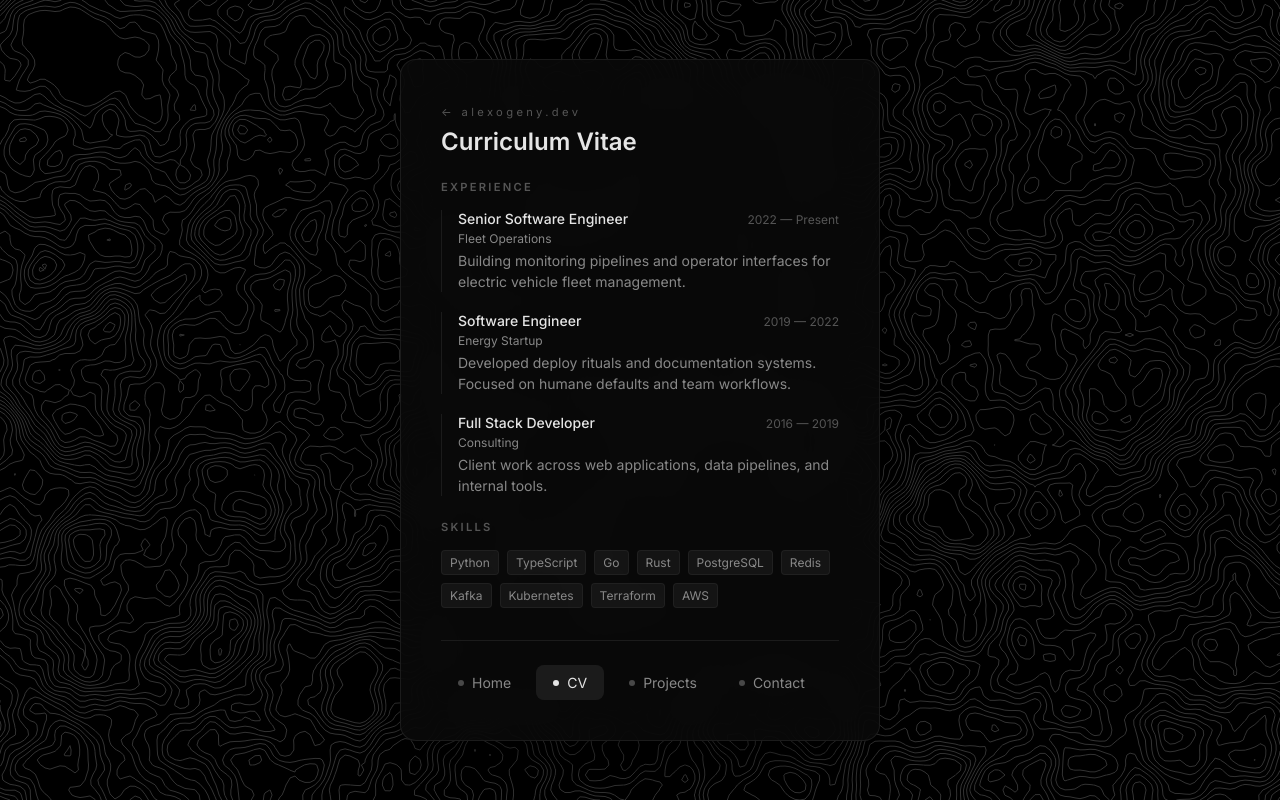
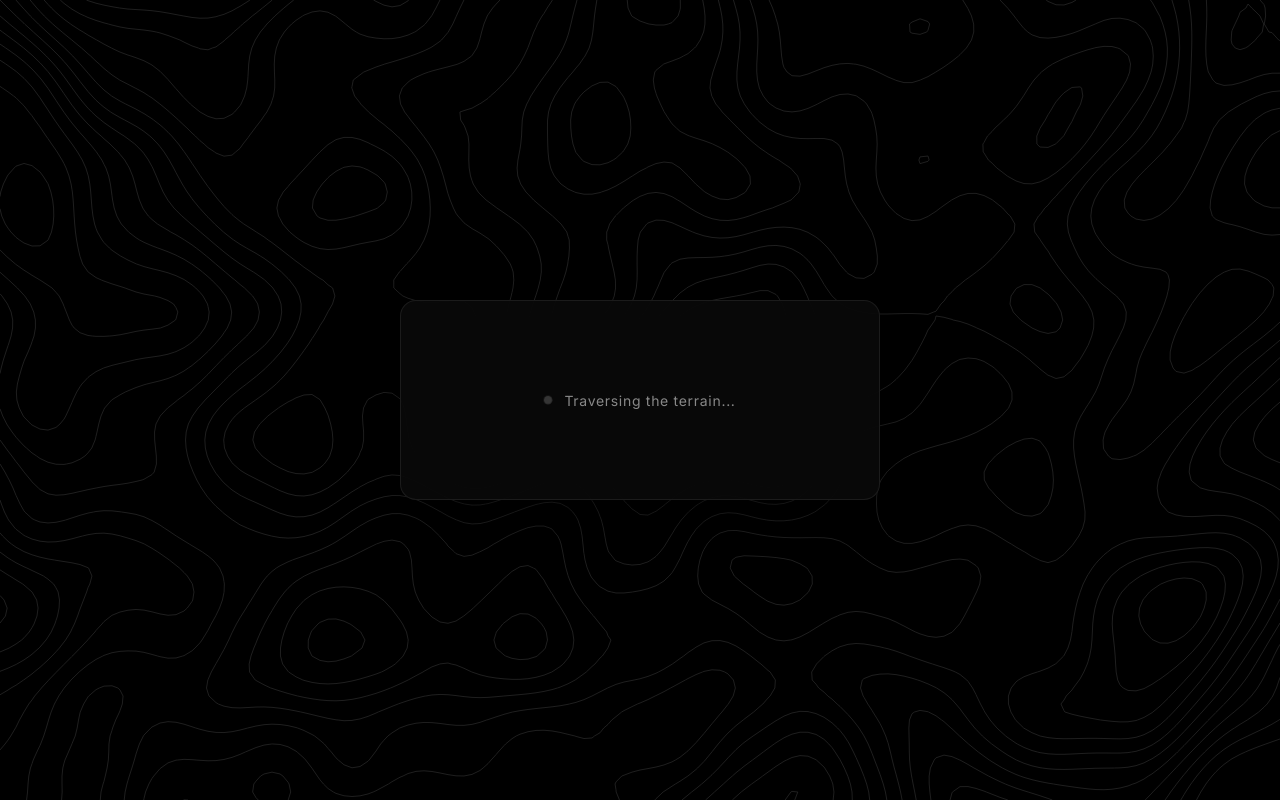
Before and after one commit to alexogeny/alexogeny.dev, a Svelte app: page / in a window 1280 px wide. Both pictures are taken after a click on the button "CV". Built offline with nearby package versions, Linux system fonts and the light colour scheme.

Commit message:
Add trail navigation with animated topography scrolling
Navigation now animates the topographical background over 3 seconds
when moving between pages, simulating walking along a trail. Sub-pages
only show a back button instead of full navigation. Made contours less
dense for a cleaner look.

```diff
--- a/src/App.svelte
+++ b/src/App.svelte
@@ -1,6 +1,4 @@
 <script>
-  import { onMount } from 'svelte';
-  import { fly } from 'svelte/transition';
   import TopoBackground from './TopoBackground.svelte';
   import Home from './pages/Home.svelte';
   import CV from './pages/CV.svelte';
@@ -9,59 +7,95 @@
 
   const pages = ['home', 'cv', 'projects', 'contact'];
   let currentPage = 'home';
-  let transitionDirection = { x: 100, y: 0 };
+  let isNavigating = false;
+
+  // Map coordinates for each page location on the topography
+  const pageCoords = {
+    home: { x: 0, y: 0 },
+    cv: { x: 800, y: 400 },
+    projects: { x: -600, y: 700 },
+    contact: { x: 400, y: -500 }
+  };
+
+  let offsetX = 0;
+  let offsetY = 0;
+
+  // Easing function for smooth animation
+  function easeInOutCubic(t) {
+    return t < 0.5 ? 4 * t * t * t : 1 - Math.pow(-2 * t + 2, 3) / 2;
+  }
+
+  function animateToPage(targetPage, duration = 3000) {
+    const startX = offsetX;
+    const startY = offsetY;
+    const endX = pageCoords[targetPage].x;
+    const endY = pageCoords[targetPage].y;
+    const startTime = performance.now();
+
+    isNavigating = true;
+
+    function step(currentTime) {
+      const elapsed = currentTime - startTime;
+      const progress = Math.min(elapsed / duration, 1);
+      const eased = easeInOutCubic(progress);
+
+      offsetX = startX + (endX - startX) * eased;
+      offsetY = startY + (endY - startY) * eased;
+
+      if (progress < 1) {
+        requestAnimationFrame(step);
+      } else {
+        isNavigating = false;
+        currentPage = targetPage;
+      }
+    }
+
+    requestAnimationFrame(step);
+  }
 
   function navigate(page) {
-    const fromIdx = pages.indexOf(currentPage);
-    const toIdx = pages.indexOf(page);
-
-    // Randomize direction based on navigation
-    const directions = [
-      { x: 100, y: 0 },   // from right
-      { x: -100, y: 0 },  // from left
-      { x: 0, y: 100 },   // from bottom
-      { x: 0, y: -100 }   // from top
-    ];
-
-    if (toIdx > fromIdx) {
-      // Forward: right or bottom
-      transitionDirection = Math.random() > 0.5 ? directions[0] : directions[2];
-    } else {
-      // Back: left or top
-      transitionDirection = Math.random() > 0.5 ? directions[1] : directions[3];
-    }
-
-    currentPage = page;
+    if (isNavigating || page === currentPage) return;
+    animateToPage(page);
   }
 
   const components = { home: Home, cv: CV, projects: Projects, contact: Contact };
 </script>
 
-<TopoBackground />
+<TopoBackground {offsetX} {offsetY} />
 
 <main>
-  {#key currentPage}
-    <div
-      class="panel"
-      in:fly={{ x: transitionDirection.x, y: transitionDirection.y, duration: 250, delay: 50 }}
-      out:fly={{ x: -transitionDirection.x, y: -transitionDirection.y, duration: 200 }}
-    >
+  <div class="panel" class:navigating={isNavigating}>
+    {#if !isNavigating}
       <svelte:component this={components[currentPage]} {navigate} />
 
       <nav class="trail-nav">
-        {#each pages as page}
+        {#if currentPage === 'home'}
+          {#each pages.filter(p => p !== 'home') as page}
+            <button
+              class="trail-link"
+              on:click={() => navigate(page)}
+            >
+              <span class="trail-marker"></span>
+              {page === 'cv' ? 'CV' : page.charAt(0).toUpperCase() + page.slice(1)}
+            </button>
+          {/each}
+        {:else}
           <button
             class="trail-link"
-            class:active={currentPage === page}
-            on:click={() => navigate(page)}
+            on:click={() => navigate('home')}
           >
             <span class="trail-marker"></span>
-            {page === 'home' ? 'Home' : page === 'cv' ? 'CV' : page.charAt(0).toUpperCase() + page.slice(1)}
+            ← Back to Home
           </button>
-        {/each}
+        {/if}
       </nav>
-    </div>
-  {/key}
+    {:else}
+      <div class="navigating-indicator">
+        <span class="walking-dot"></span>
+        Traversing the terrain...
+      </div>
+    {/if}
+  </div>
 </main>
 
 <style>
@@ -80,6 +114,35 @@
     width: 100%;
     padding: 2.5rem;
     box-shadow: 0 25px 50px -12px rgba(0, 0, 0, 0.5);
+    min-height: 200px;
+  }
+
+  .panel.navigating {
+    display: flex;
+    align-items: center;
+    justify-content: center;
+  }
+
+  .navigating-indicator {
+    display: flex;
+    align-items: center;
+    gap: 0.75rem;
+    color: var(--text-muted);
+    font-size: 0.875rem;
+    letter-spacing: 0.05em;
+  }
+
+  .walking-dot {
+    width: 8px;
+    height: 8px;
+    border-radius: 50%;
+    background: var(--text-accent);
+    animation: pulse 1s ease-in-out infinite;
+  }
+
+  @keyframes pulse {
+    0%, 100% { opacity: 0.4; transform: scale(1); }
+    50% { opacity: 1; transform: scale(1.2); }
   }
 
   .trail-nav {
@@ -88,6 +151,7 @@
     margin-top: 2rem;
     padding-top: 1.5rem;
     border-top: 1px solid var(--panel-border);
+    flex-wrap: wrap;
   }
 
   .trail-link {
@@ -111,11 +175,6 @@
     border-color: var(--panel-border);
   }
 
-  .trail-link.active {
-    color: var(--text-primary);
-    background: rgba(255, 255, 255, 0.08);
-  }
-
   .trail-marker {
     width: 6px;
     height: 6px;
@@ -124,8 +183,7 @@
     opacity: 0.5;
   }
 
-  .trail-link:hover .trail-marker,
-  .trail-link.active .trail-marker {
+  .trail-link:hover .trail-marker {
     opacity: 1;
   }
 </style>
--- a/src/TopoBackground.svelte
+++ b/src/TopoBackground.svelte
@@ -1,22 +1,25 @@
 <script>
   import { onMount } from 'svelte';
 
+  export let offsetX = 0;
+  export let offsetY = 0;
+
   let canvas;
   let ctx;
+  let noise;
+  let seed = 42; // Fixed seed for consistent map
 
   // Perlin noise implementation
-  function createNoise(seed) {
+  function createNoise(s) {
     const perm = [];
-
-    // Seeded RNG
-    function rng(s) {
+    function rng(seed) {
       return function() {
-        s = (s * 1103515245 + 12345) & 0x7fffffff;
-        return s / 0x7fffffff;
+        seed = (seed * 1103515245 + 12345) & 0x7fffffff;
+        return seed / 0x7fffffff;
       };
     }
 
-    const random = rng(seed);
+    const random = rng(s);
     for (let i = 0; i < 256; i++) perm[i] = i;
     for (let i = 255; i > 0; i--) {
       const j = Math.floor(random() * (i + 1));
@@ -54,10 +57,10 @@
     };
   }
 
-  function fbm(noise, x, y) {
+  function fbm(n, x, y) {
     let val = 0, amp = 1, freq = 1;
-    for (let i = 0; i < 4; i++) {
-      val += amp * noise(x * freq, y * freq);
+    for (let i = 0; i < 3; i++) {
+      val += amp * n(x * freq, y * freq);
       amp *= 0.5;
       freq *= 2;
     }
@@ -65,7 +68,7 @@
   }
 
   function draw() {
-    if (!canvas || !ctx) return;
+    if (!canvas || !ctx || !noise) return;
 
     const w = window.innerWidth;
     const h = window.innerHeight;
@@ -81,29 +84,30 @@
     ctx.fillStyle = '#000';
     ctx.fillRect(0, 0, w, h);
 
-    const seed = Date.now() % 100000;
-    const noise = createNoise(seed);
-    const scale = 0.005;
-    const levels = 20;
-    const step = 5;
+    // Larger scale = fewer, more spread out contours
+    const scale = 0.002;
+    const levels = 12;
+    const step = 8;
     const cols = Math.ceil(w / step) + 1;
     const rows = Math.ceil(h / step) + 1;
 
-    // Build height map
+    // Build height map with offset
     const hmap = [];
     for (let j = 0; j < rows; j++) {
       hmap[j] = [];
       for (let i = 0; i < cols; i++) {
-        hmap[j][i] = fbm(noise, i * step * scale, j * step * scale);
+        const worldX = (i * step + offsetX) * scale;
+        const worldY = (j * step + offsetY) * scale;
+        hmap[j][i] = fbm(noise, worldX, worldY);
       }
     }
 
-    // Marching squares for contours
-    ctx.strokeStyle = '#333';
-    ctx.lineWidth = 1;
+    // Draw contours - thinner, more subtle
+    ctx.strokeStyle = '#282828';
+    ctx.lineWidth = 0.8;
 
     for (let lv = 0; lv < levels; lv++) {
-      const t = -0.8 + (lv / levels) * 1.6;
+      const t = -0.6 + (lv / levels) * 1.2;
       ctx.beginPath();
 
       for (let y = 0; y < rows - 1; y++) {
@@ -158,6 +162,7 @@
 
   onMount(() => {
     ctx = canvas.getContext('2d');
+    noise = createNoise(seed);
     draw();
 
     let timeout;
@@ -169,6 +174,11 @@
     window.addEventListener('resize', handleResize);
     return () => window.removeEventListener('resize', handleResize);
   });
+
+  // Redraw when offset changes
+  $: if (ctx && noise) {
+    draw();
+  }
 </script>
 
 <canvas bind:this={canvas}></canvas>
--- a/src/pages/Home.svelte
+++ b/src/pages/Home.svelte
@@ -1,5 +1,4 @@
 <script>
-  export let navigate;
 </script>
 
 <header>
```
